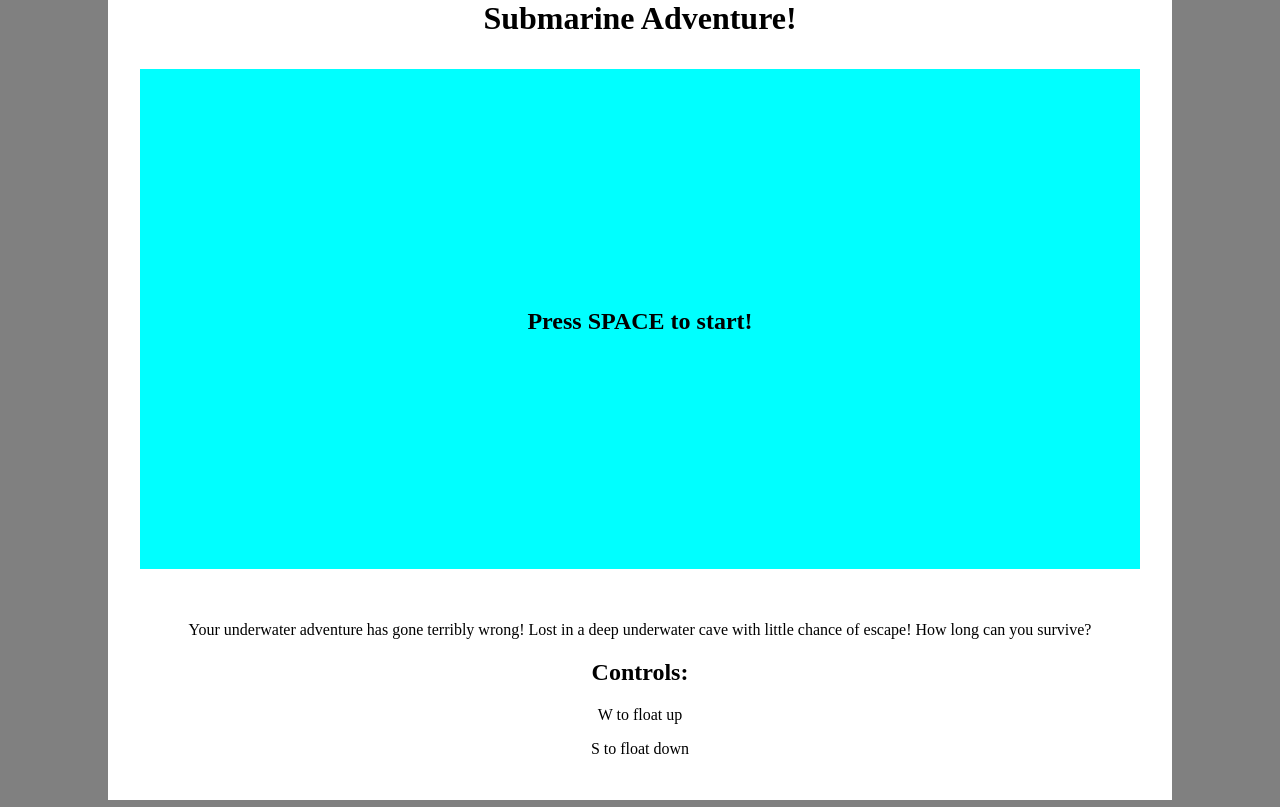
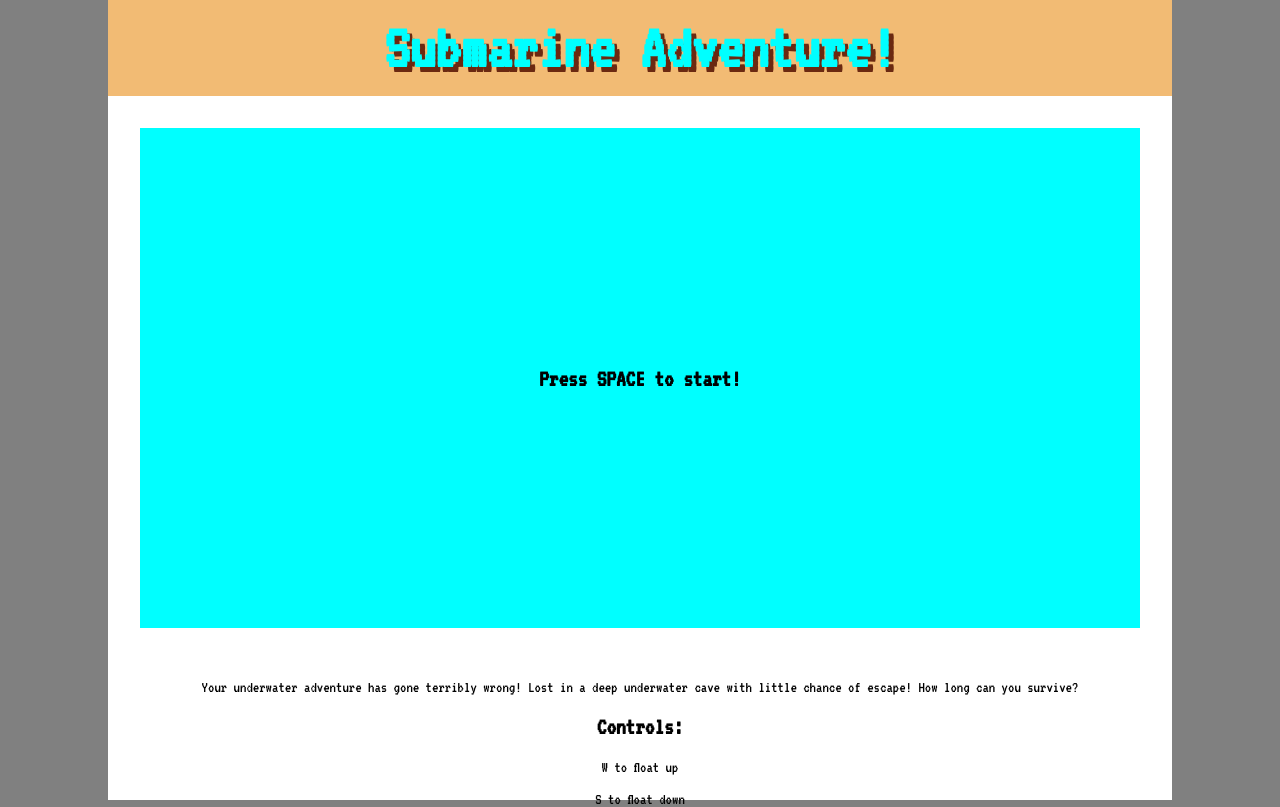
Before and after one commit to luke-rushton/submarine-game, a plain HTML site: page game/index.html in a window 1280 px wide. Drawn offline with Linux system fonts and the light colour scheme.

Commit message:
added font and some text styling

```diff
--- a/game/index.html
+++ b/game/index.html
@@ -4,11 +4,15 @@
     <meta charset="UTF-8">
     <meta name="viewport" content="width=device-width, initial-scale=1.0">
     <title>Submarine Adventure</title>
+    <link rel="preconnect" href="https://fonts.googleapis.com">
+    <link rel="preconnect" href="https://fonts.gstatic.com" crossorigin>
+    <link href="https://fonts.googleapis.com/css2?family=VT323&display=swap" rel="stylesheet">
     <link rel="stylesheet" href="style.css">
     <script defer src="game.js"></script>
     <script defer src="submarine.js"></script>
     <script defer src="rock.js"></script>
     <script defer src="generators.js"></script>
+
 </head>
 <body>
     <main>
--- a/game/rock.js
+++ b/game/rock.js
@@ -16,7 +16,7 @@ class Rock { //might want to change name?
         } else {
             context.rect(this.x, this.y, rockHeight, 500);
         }
-        context.strokeStyle = '#f2bb74'
+        context.strokeStyle = '#f2bb74';
         context.stroke(); //remove when add texture
         context.fillStyle = this.color;
         context.fill();
--- a/game/style.css
+++ b/game/style.css
@@ -1,6 +1,9 @@
 body{
     background-color: grey;
     margin: 0;
+    font-family: "VT323", monospace, Arial, Helvetica, sans-serif;
+    font-weight: 400;
+    font-style: normal;
 }
 main{
     background-color: white;
@@ -12,6 +15,11 @@ main{
 h1{
     text-align: center;
     margin: 0;
+    color: aqua;
+    text-shadow: 5px 5px #6b2911;
+    font-size: 4rem;
+    background-color: #f2bb74;
+    padding: 1rem;
 }
 #game{
     position: relative;
```
